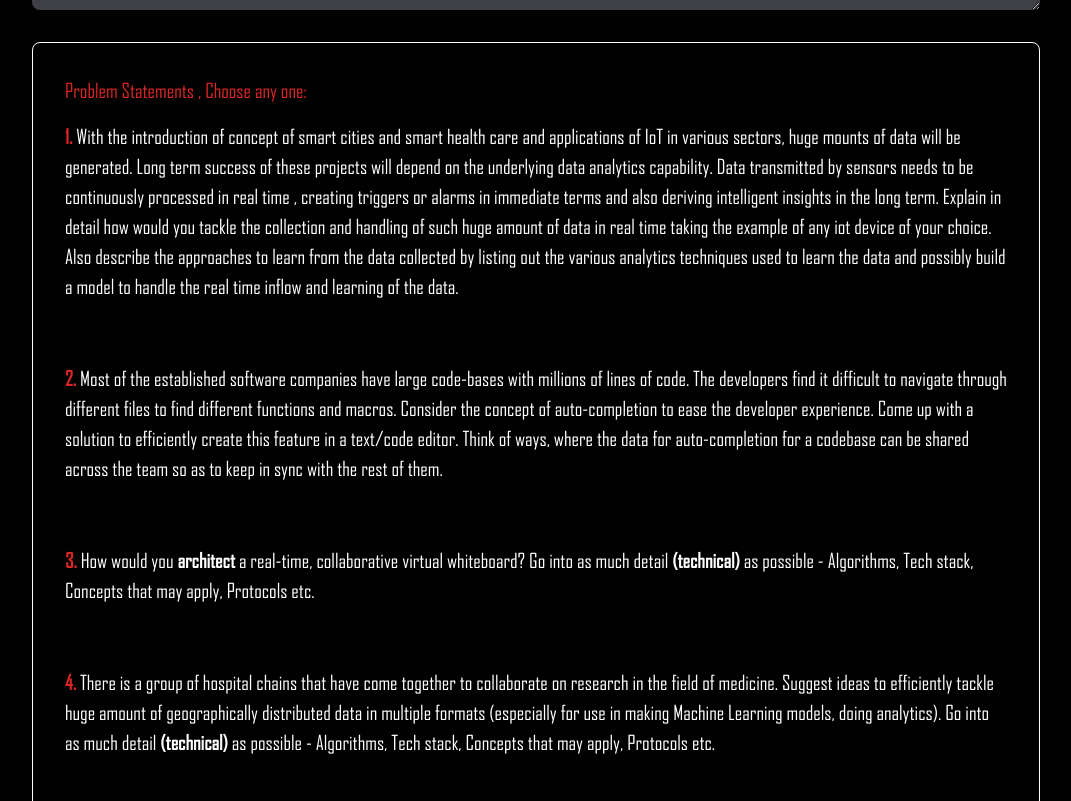
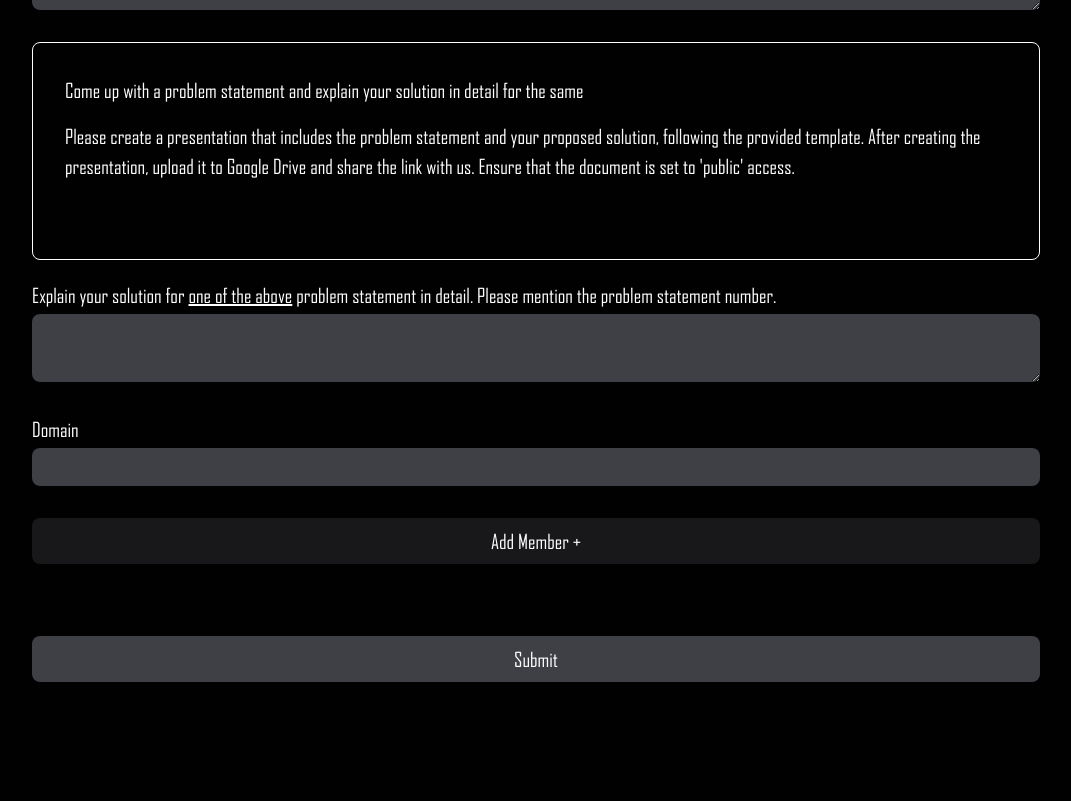
Before and after one commit to shreyaskaundinya/hallothon-website, a Next.js app: page /register in a window 1280 px wide. Shown: the part 999-1800 px from the top of the page, without its empty margins (104-1175 px from the left). After the commit the page ends 1777 px from the top, so only its background shows below. Built offline with nearby package versions, Linux system fonts and the light colour scheme; a web font is replaced by a local one.

Commit message:
Update index.js and RegistrationForm.js

```diff
--- a/pages/index.js
+++ b/pages/index.js
@@ -11,7 +11,7 @@ export default function Home() {
     return (
         <div className=''>
             <Head>
-                <title>Hallothon 2022</title>
+                <title>Hallothon 2023</title>
                 <meta name='description' content='👻 👻 👻 👻 👻' />
                 <link rel='icon' href='/favicon.ico' />
             </Head>
--- a/src/components/RegistrationForm.js
+++ b/src/components/RegistrationForm.js
@@ -14,6 +14,7 @@ function RegistrationForm() {
         team_name: '',
         problem: '',
         solution: '',
+        solution_url: '',
         domain: '',
     });
 
@@ -79,7 +80,7 @@ function RegistrationForm() {
                         name: '',
                         email: '',
                         college_id: '',
-                        college: 'PES RR Campus',
+                        college: '',
                         sem: '1',
                         year: 0,
                         branch: 'CSE',
@@ -345,87 +346,20 @@ function RegistrationForm() {
 
                         <label htmlFor='solution'>
                             <div className='flex flex-col gap-4 p-4 sm:p-8 border border-white rounded-lg'>
-                                <span className='text-red-600'>
+                                {/* <span className='text-red-600'>
                                     Problem Statements , Choose any one:
-                                </span>
+                                </span> */}
+
                                 <span>
-                                    <span className='text-red-600 font-bold'>
-                                        1.
-                                    </span>{' '}
-                                    With the introduction of concept of smart
-                                    cities and smart health care and
-                                    applications of IoT in various sectors, huge
-                                    mounts of data will be generated. Long term
-                                    success of these projects will depend on the
-                                    underlying data analytics capability. Data
-                                    transmitted by sensors needs to be
-                                    continuously processed in real time ,
-                                    creating triggers or alarms in immediate
-                                    terms and also deriving intelligent insights
-                                    in the long term. Explain in detail how
-                                    would you tackle the collection and handling
-                                    of such huge amount of data in real time
-                                    taking the example of any iot device of your
-                                    choice. Also describe the approaches to
-                                    learn from the data collected by listing out
-                                    the various analytics techniques used to
-                                    learn the data and possibly build a model to
-                                    handle the real time inflow and learning of
-                                    the data.
-                                </span>
-                                <br></br>
-                                <span>
-                                    <span className='text-red-600 font-bold'>
-                                        2.
-                                    </span>{' '}
-                                    Most of the established software companies
-                                    have large code-bases with millions of lines
-                                    of code. The developers find it difficult to
-                                    navigate through different files to find
-                                    different functions and macros. Consider the
-                                    concept of auto-completion to ease the
-                                    developer experience. Come up with a
-                                    solution to efficiently create this feature
-                                    in a text/code editor. Think of ways, where
-                                    the data for auto-completion for a codebase
-                                    can be shared across the team so as to keep
-                                    in sync with the rest of them.
-                                </span>
-                                <br></br>
-                                <span>
-                                    <span className='text-red-600 font-bold'>
-                                        3.
-                                    </span>{' '}
-                                    How would you <b>architect</b> a real-time,
-                                    collaborative virtual whiteboard? Go into as
-                                    much detail <b>(technical)</b> as possible -
-                                    Algorithms, Tech stack, Concepts that may
-                                    apply, Protocols etc.
-                                </span>
-                                <br></br>
-                                <span>
-                                    <span className='text-red-600 font-bold'>
-                                        4.
-                                    </span>{' '}
-                                    There is a group of hospital chains that
-                                    have come together to collaborate on
-                                    research in the field of medicine. Suggest
-                                    ideas to efficiently tackle huge amount of
-                                    geographically distributed data in multiple
-                                    formats (especially for use in making
-                                    Machine Learning models, doing analytics).
-                                    Go into as much detail <b>(technical)</b> as
-                                    possible - Algorithms, Tech stack, Concepts
-                                    that may apply, Protocols etc.
-                                </span>
-                                <br></br>
-                                <span>
-                                    <span className='text-red-600 font-bold'>
+                                    {/* <span className='text-red-600 font-bold'>
                                         5.
-                                    </span>{' '}
+                                    </span>{' '} */}
                                     Come up with a problem statement and explain
                                     your solution in detail for the same
                                 </span>
+                                <span>
+                                    Please create a presentation that includes the problem statement and your proposed solution, following the provided template. After creating the presentation, upload it to Google Drive and share the link with us. Ensure that the document is set to 'public' access.
+                                    </span>
                                 <br></br>
                             </div>
                             <span className='mt-4'>
```
